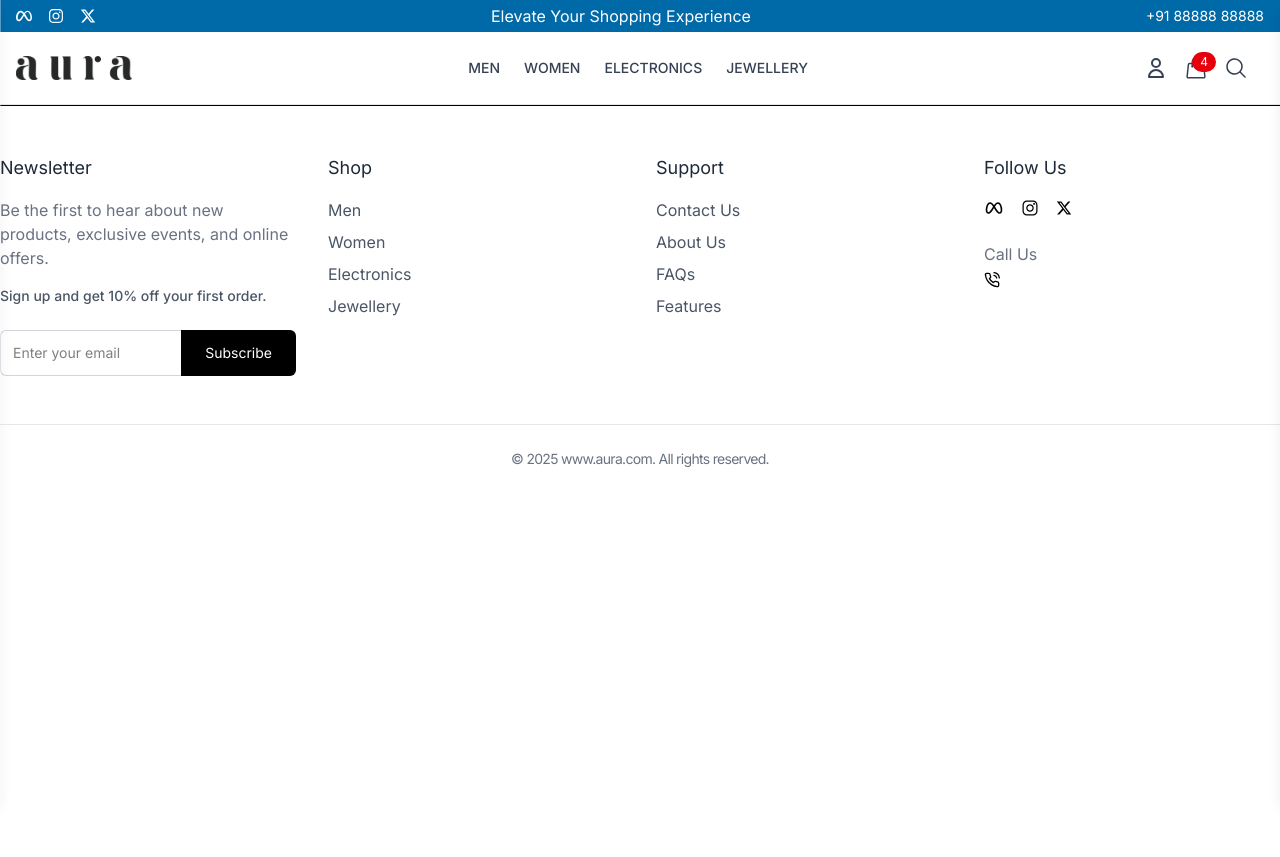
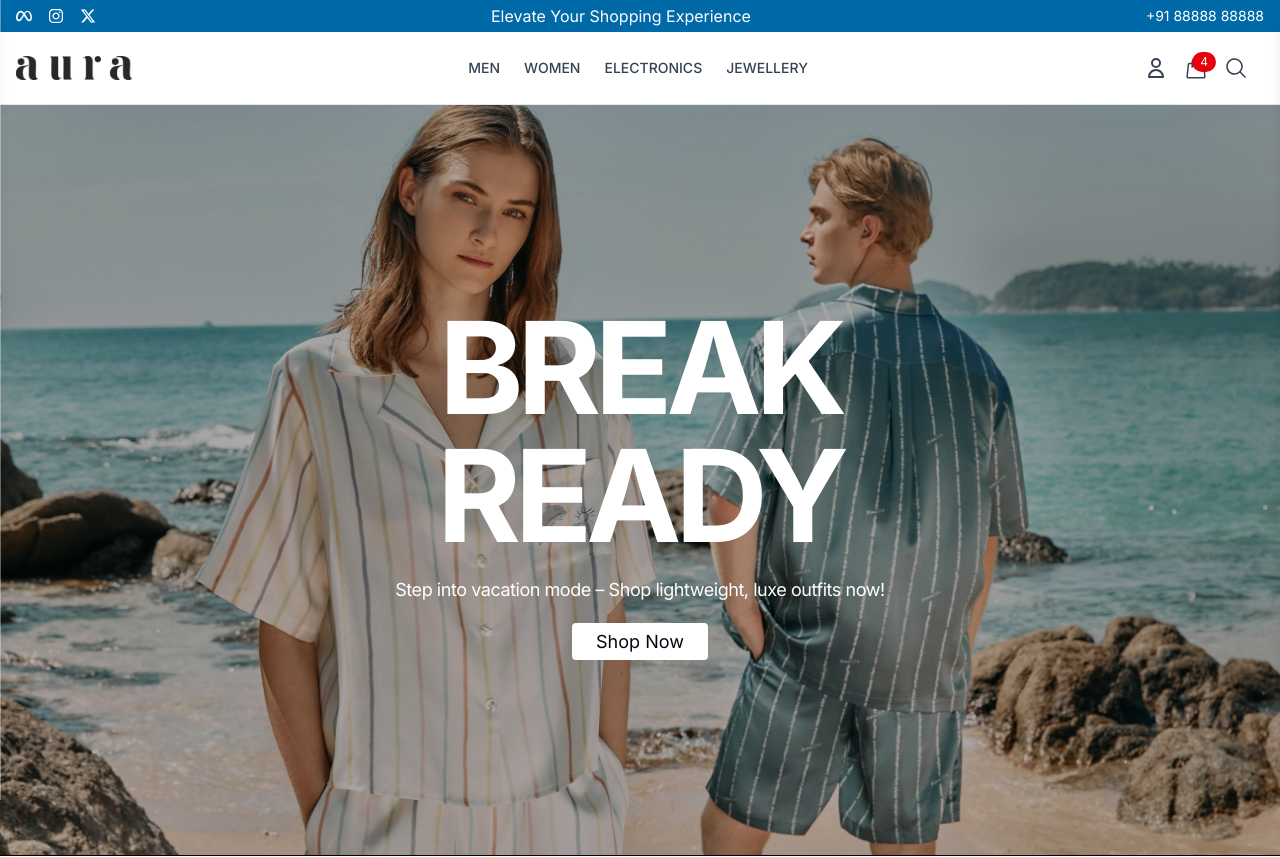
Before and after one commit to kshitijMandave/E_Com, a React (Vite) app in the folder frontend/: page / in a window 1280 px wide. Shown: the top 857 px of the page. Before the commit the page ends 800 px from the top, so only its background shows below. Built offline with nearby package versions, Linux system fonts and the light colour scheme.

Commit message:
Added hero section

```diff
--- a/frontend/src/App.jsx
+++ b/frontend/src/App.jsx
@@ -1,13 +1,14 @@
 import "./App.css";
 import { BrowserRouter, Route, Routes } from "react-router-dom";
 import UsreLayout from "./Components/Layout/UsreLayout";
+import Home from "./Pages/Home";
 
 function App() {
   return (
     <BrowserRouter>
       <Routes>
         <Route path="/" element={<UsreLayout />}>
-          {/*User Layout */}
+          <Route index element={<Home />}></Route>
         </Route>
         <Route>{/*Admin Layout */}</Route>
       </Routes>
--- a/frontend/src/Components/Common/Footer.jsx
+++ b/frontend/src/Components/Common/Footer.jsx
@@ -121,7 +121,7 @@ function Footer() {
           </div>
           <p className="text-gray-500">Call Us</p>
           <p>
-            <FiPhoneCall className="inline-block mr-2" />
+            <FiPhoneCall className="inline-block mr-2" /> 88888 88888
           </p>
         </div>
       </div>
--- /dev/null
+++ b/frontend/src/Components/Layout/Hero.jsx
@@ -0,0 +1,33 @@
+import heroImg from "../../images/hero-img.png";
+import { Link } from "react-router-dom";
+
+function Hero() {
+  return (
+    <section className="relative h-[900px] md:h-[750px]">
+      {/* Background Image */}
+      <img src={heroImg} alt="aura" className="w-full h-full object-cover" />
+
+      {/* Overlay */}
+      <div className="absolute inset-0 bg-black/30 flex items-center justify-center">
+        <div className="text-center text-white px-4 sm:px-6">
+          <h1 className="text-4xl sm:text-6xl md:text-8xl lg:text-9xl font-bold tracking-tighter uppercase mb-4">
+            Break <br className="hidden sm:block" /> Ready
+          </h1>
+
+          <p className="text-sm sm:text-base md:text-lg tracking-tight mb-6 max-w-xl mx-auto">
+            Step into vacation mode – Shop lightweight, luxe outfits now!
+          </p>
+
+          <Link
+            to="#"
+            className="bg-white text-gray-950 px-6 py-2 rounded-sm text-base sm:text-lg hover:bg-gray-100 transition"
+          >
+            Shop Now
+          </Link>
+        </div>
+      </div>
+    </section>
+  );
+}
+
+export default Hero;
--- a/frontend/src/Components/Layout/UsreLayout.jsx
+++ b/frontend/src/Components/Layout/UsreLayout.jsx
@@ -1,6 +1,8 @@
 import React from "react";
 import Header from "../Common/Header";
 import Footer from "../Common/Footer";
+import Home from "../../Pages/Home";
+import { Outlet } from "react-router-dom";
 
 function UsreLayout() {
   return (
@@ -8,6 +10,9 @@ function UsreLayout() {
       {/*Hader*/}
       <Header />
       {/*Main Content*/}
+      <main>
+        <Outlet />
+      </main>
       {/*Footer*/}
       <Footer />
     </div>
--- /dev/null
+++ b/frontend/src/Pages/Home.jsx
@@ -0,0 +1,12 @@
+import React from "react";
+import Hero from "../Components/Layout/Hero";
+
+function Home() {
+  return (
+    <div>
+      <Hero />
+    </div>
+  );
+}
+
+export default Home;
```
Also changed, not shown: frontend/src/images/hero-img.png (added).
